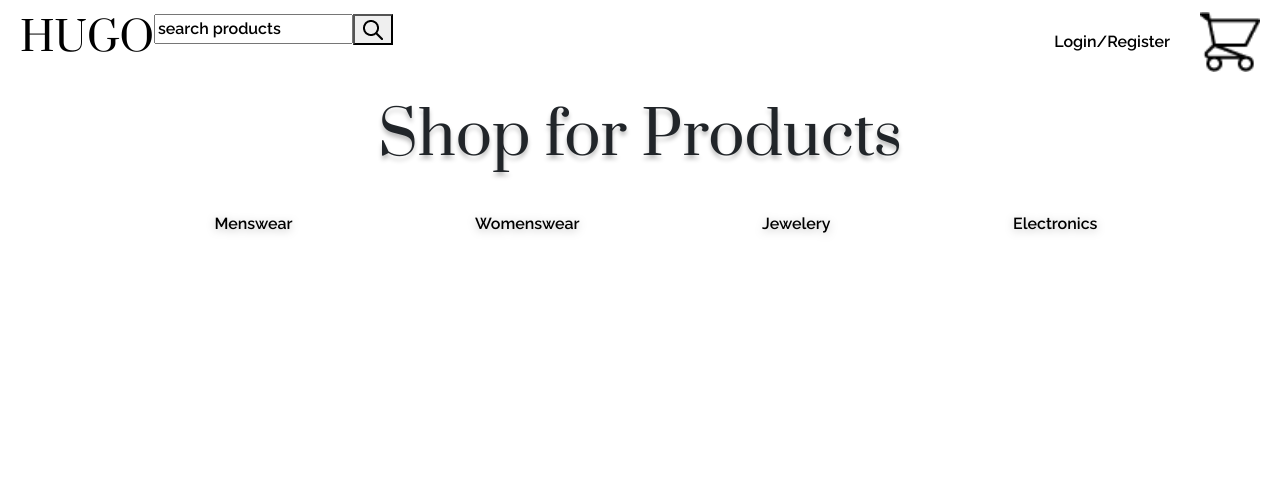
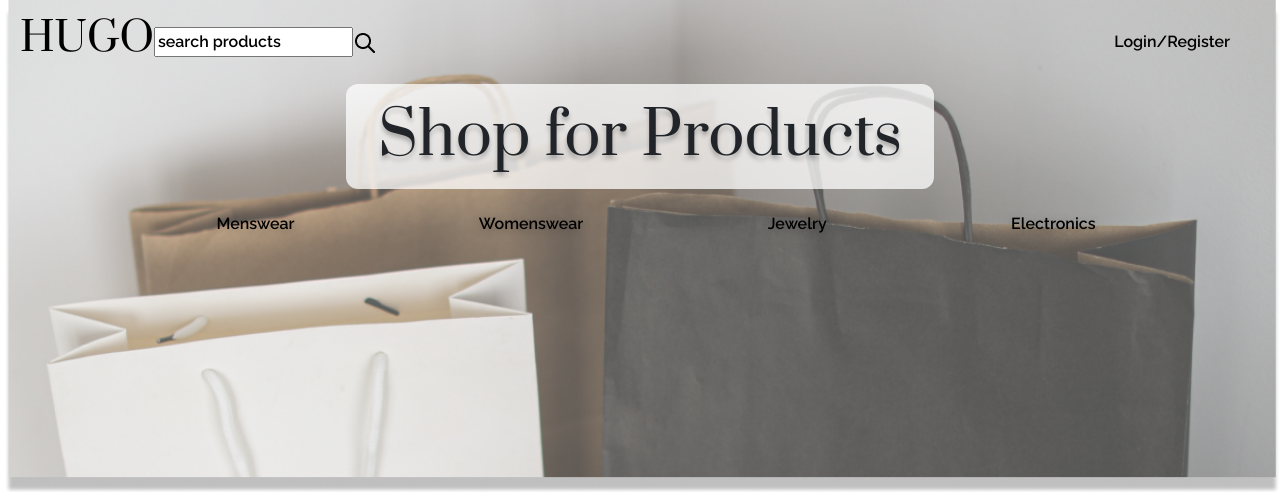
Before and after one commit to eriVitale/groupProject, a Flask app: page / in a window 1280 px wide. Shown: the top 492 px of the page. Run offline with Flask 2, Linux system fonts and the light colour scheme.

Commit message:
index.html responsive

```diff
--- a/flask_app/templates/details.html
+++ b/flask_app/templates/details.html
@@ -34,7 +34,7 @@
       <a href="/products/jewelery">Jewelry</a>
       <a href="/products/electronics">Electronics</a>
       <a href="/view_cart" alt="cart">Cart</a>
-      <a href="/view_cart" alt="cart">Cart</a>
+      <a class="navlink" href="/logout">Logout</a>
       <!-- <a href="" target="_blank">IN case to add something else ?</a> -->
     </div>
   </div>
--- a/flask_app/templates/index.html
+++ b/flask_app/templates/index.html
@@ -11,21 +11,19 @@
     <link rel="stylesheet" href="static/style.css" class="css">
     <title>Homepage</title>
 </head>
-<body>
-<div class="wrapper.bodybg">
+<body class="bagbg" style="display:flex; flex-direction: column;">
+
     <div class="hero">
         <!-------Nav start------->
         <div class="navigation">
-            <div class="nav left">
+            <div class="navleft">
                 <h2 CLASS="logo">HUGO</h2>
-                <!-------Make Drop Down Option------->
-                <form class="searchbar" action="/search" method="post">
-                    <input class="navsearch" type="text" name="search" value="search products"><button type="submit"><img src="static/SearchOutline.png" alt="search"></button>
+                <form class="searchbar" action="/search" method="POST">
+                    <input class="navsearch" type="text" name="search" value="search products"><img src="static/SearchOutline.png" alt="search">
                 </form>
             </div>
-            <div class="nav right">
+            <div class="navright">
                 <a class="navlink" href="/loginreg">Login/Register</a>
-                <a class="navlink cart" href="/view_cart" img="static/shoppingcart.png" alt="cart"></a>
             </div>
         </div>
         <!-------Navend------->
@@ -37,13 +35,10 @@
             <ul class="categorieslist">
                 <li><a href="/products/menswear">Menswear</a></li>
                 <li><a href="/products/womenswear">Womenswear</a></li>
-                <li><a href="/products/jewelery">Jewelery</a></li>
+                <li><a href="/products/jewelery">Jewelry</a></li>
                 <li><a href="/products/electronics">Electronics</a></li>
             </ul>
         </div>
-    </div>
-</div>
 
-    <script src="/static/js/init.js"></script>
 </body>
 </html>
--- a/flask_app/templates/products.html
+++ b/flask_app/templates/products.html
@@ -33,7 +33,7 @@
           <a href="/products/jewelery">Jewelry</a>
           <a href="/products/electronics">Electronics</a>
           <a href="/view_cart" alt="cart">Cart</a>
-          <a href="/view_cart" alt="cart">Cart</a>
+          <a class="navlink" href="/logout">Logout</a>
           <!-- <a href="" target="_blank">IN case to add something else ?</a> -->
         </div>
     </div>
```
